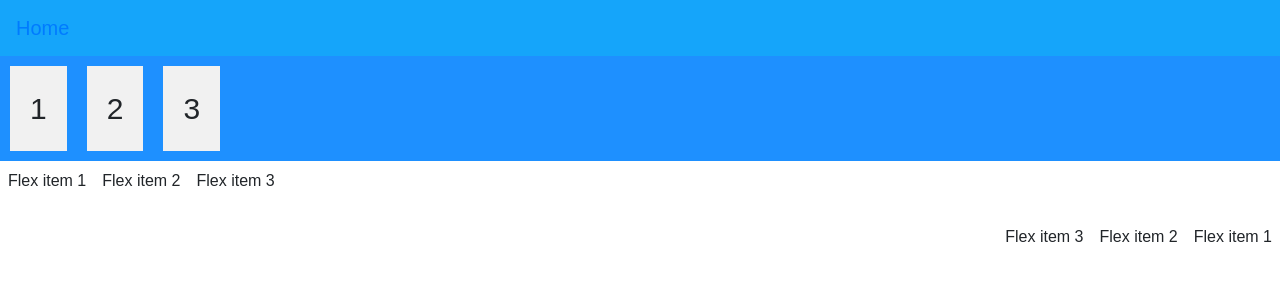
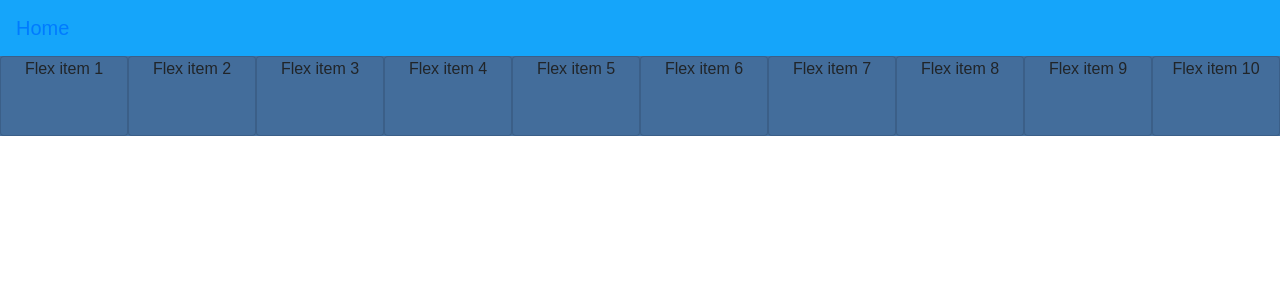
Before and after one commit to bluehenry/React.Demo, a React (Create React App) app: page / in a window 1280 px wide. Shown: the top 300 px of the page. Built offline with nearby package versions, Linux system fonts and the light colour scheme.

Commit message:
styling menu

```diff
--- a/src/menu/menu.css
+++ b/src/menu/menu.css
@@ -1,11 +1,15 @@
 .flex-container {
-    display: flex;
-    background-color: DodgerBlue;
-  }
+  display: flex;
+  background-color: #436D9B;
+  margin: 0;
+  padding: 0;
+}
 
-  .flex-container > div {
-    background-color: #f1f1f1;
-    margin: 10px;
-    padding: 20px;
-    font-size: 30px;
-  }
+.card {
+  display: inline-block;
+  border-style: 1px solid #B6DEFA;
+  background-color: #436D9B;
+  height: 5rem;
+  width: 10%;
+  text-align: center;
+}
--- a/src/menu/menu.js
+++ b/src/menu/menu.js
@@ -13,21 +13,18 @@ class Menu extends Component {
     render() {
        return (
             <div>
-                <div className="flex-container">
-                    <div className="order-12">1</div>
-                    <div className="order-12">2</div>
-                    <div className="order-12">3</div>
-                </div>
-                <div class="d-flex flex-row bd-highlight mb-3">
-  <div class="p-2 bd-highlight">Flex item 1</div>
-  <div class="p-2 bd-highlight">Flex item 2</div>
-  <div class="p-2 bd-highlight">Flex item 3</div>
-</div>
-<div class="d-flex flex-row-reverse bd-highlight">
-  <div class="p-2 bd-highlight">Flex item 1</div>
-  <div class="p-2 bd-highlight">Flex item 2</div>
-  <div class="p-2 bd-highlight">Flex item 3</div>
-</div>
+              <div className="flex-container">
+                <div class="card">Flex item 1</div>
+                <div class="card">Flex item 2</div>
+                <div class="card">Flex item 3</div>
+                <div class="card">Flex item 4</div>
+                <div class="card">Flex item 5</div>
+                <div class="card">Flex item 6</div>
+                <div class="card">Flex item 7</div>
+                <div class="card">Flex item 8</div>
+                <div class="card">Flex item 9</div>
+                <div class="card">Flex item 10</div>
+             </div>
             </div>
         );
     }
```
